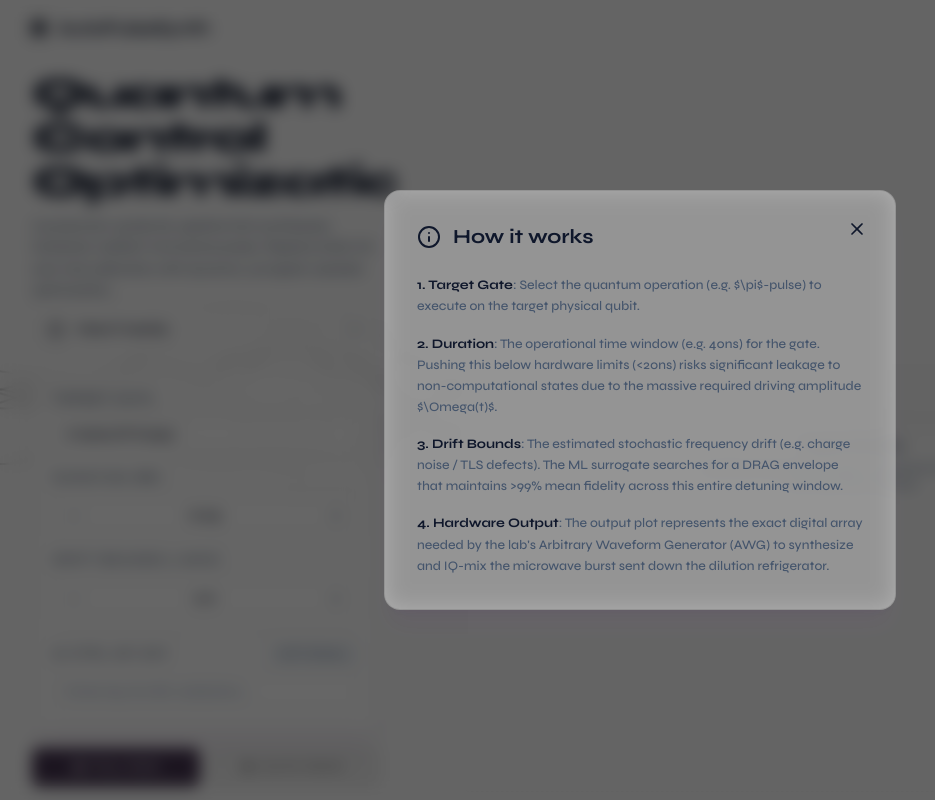
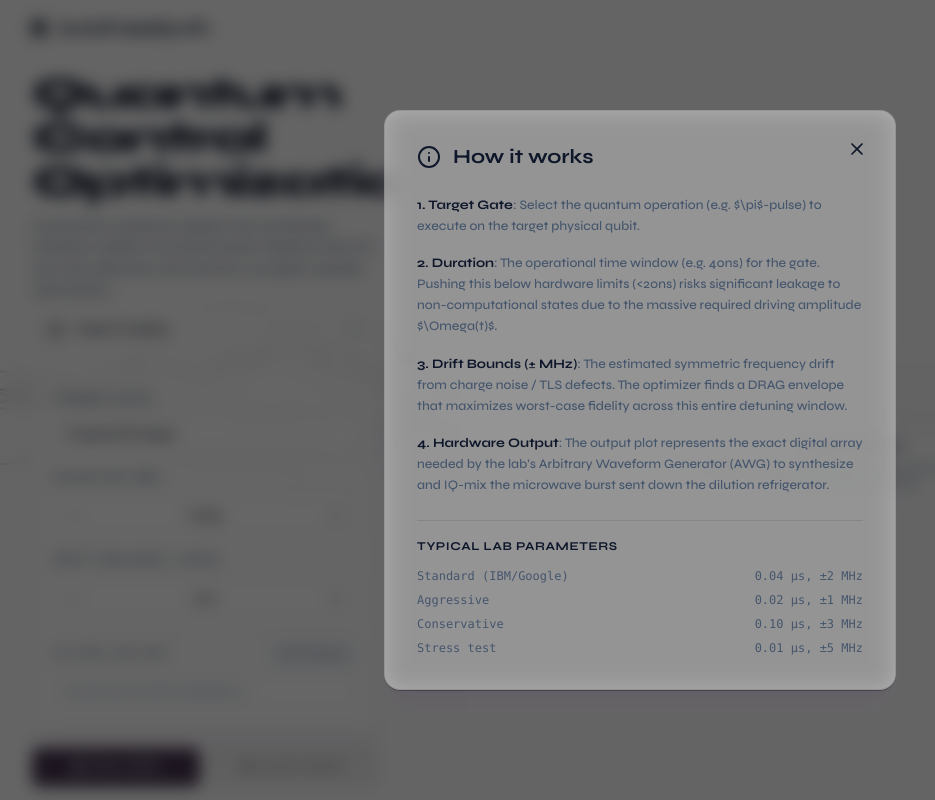
Before and after one commit to HABER7789/AutoPulseSynth, a Next.js app in the folder frontend/: page / in a window 1280 px wide. Both pictures are taken after a click on the button "How it works". Shown: the whole page, without its empty margins (0-935 px from the left). Built offline with nearby package versions, Linux system fonts and the light colour scheme.

Commit message:
How it works: fix >99% claim, add typical lab parameters reference

```diff
--- a/frontend/src/app/page.tsx
+++ b/frontend/src/app/page.tsx
@@ -159,9 +159,18 @@ export default function AutoPulseDashboard() {
             <ul className={`text-[13px] font-medium space-y-4 leading-relaxed ${theme.textMuted}`}>
               <li><strong className={theme.textMain}>1. Target Gate</strong>: Select the quantum operation (e.g. $\pi$-pulse) to execute on the target physical qubit.</li>
               <li><strong className={theme.textMain}>2. Duration</strong>: The operational time window (e.g. 40ns) for the gate. Pushing this below hardware limits (&lt;20ns) risks significant leakage to non-computational states due to the massive required driving amplitude $\Omega(t)$.</li>
-              <li><strong className={theme.textMain}>3. Drift Bounds</strong>: The estimated stochastic frequency drift (e.g. charge noise / TLS defects). The ML surrogate searches for a DRAG envelope that maintains &gt;99% mean fidelity across this entire detuning window.</li>
+              <li><strong className={theme.textMain}>3. Drift Bounds (± MHz)</strong>: The estimated symmetric frequency drift from charge noise / TLS defects. The optimizer finds a DRAG envelope that maximizes worst-case fidelity across this entire detuning window.</li>
               <li><strong className={theme.textMain}>4. Hardware Output</strong>: The output plot represents the exact digital array needed by the lab's Arbitrary Waveform Generator (AWG) to synthesize and IQ-mix the microwave burst sent down the dilution refrigerator.</li>
             </ul>
+            <div className={`mt-6 pt-4 border-t ${theme.border}`}>
+              <h4 className={`text-[12px] font-bold uppercase tracking-wider mb-3 ${theme.textMain}`}>Typical Lab Parameters</h4>
+              <div className={`text-[12px] font-mono space-y-1.5 ${theme.textMuted}`}>
+                <div className="flex justify-between"><span>Standard (IBM/Google)</span><span>0.04 µs, ±2 MHz</span></div>
+                <div className="flex justify-between"><span>Aggressive</span><span>0.02 µs, ±1 MHz</span></div>
+                <div className="flex justify-between"><span>Conservative</span><span>0.10 µs, ±3 MHz</span></div>
+                <div className="flex justify-between"><span>Stress test</span><span>0.01 µs, ±5 MHz</span></div>
+              </div>
+            </div>
           </div>
         </div>
       )}
```
